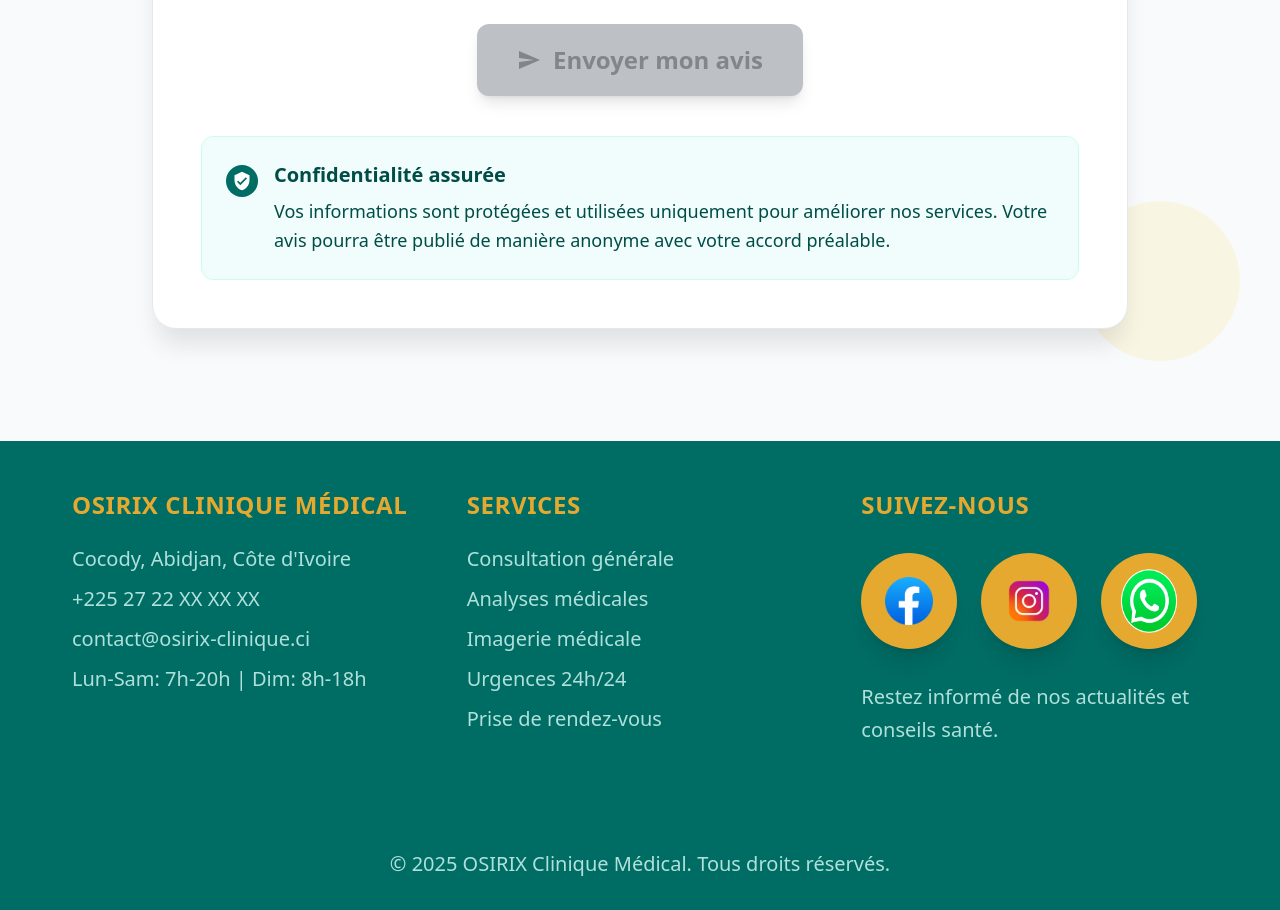
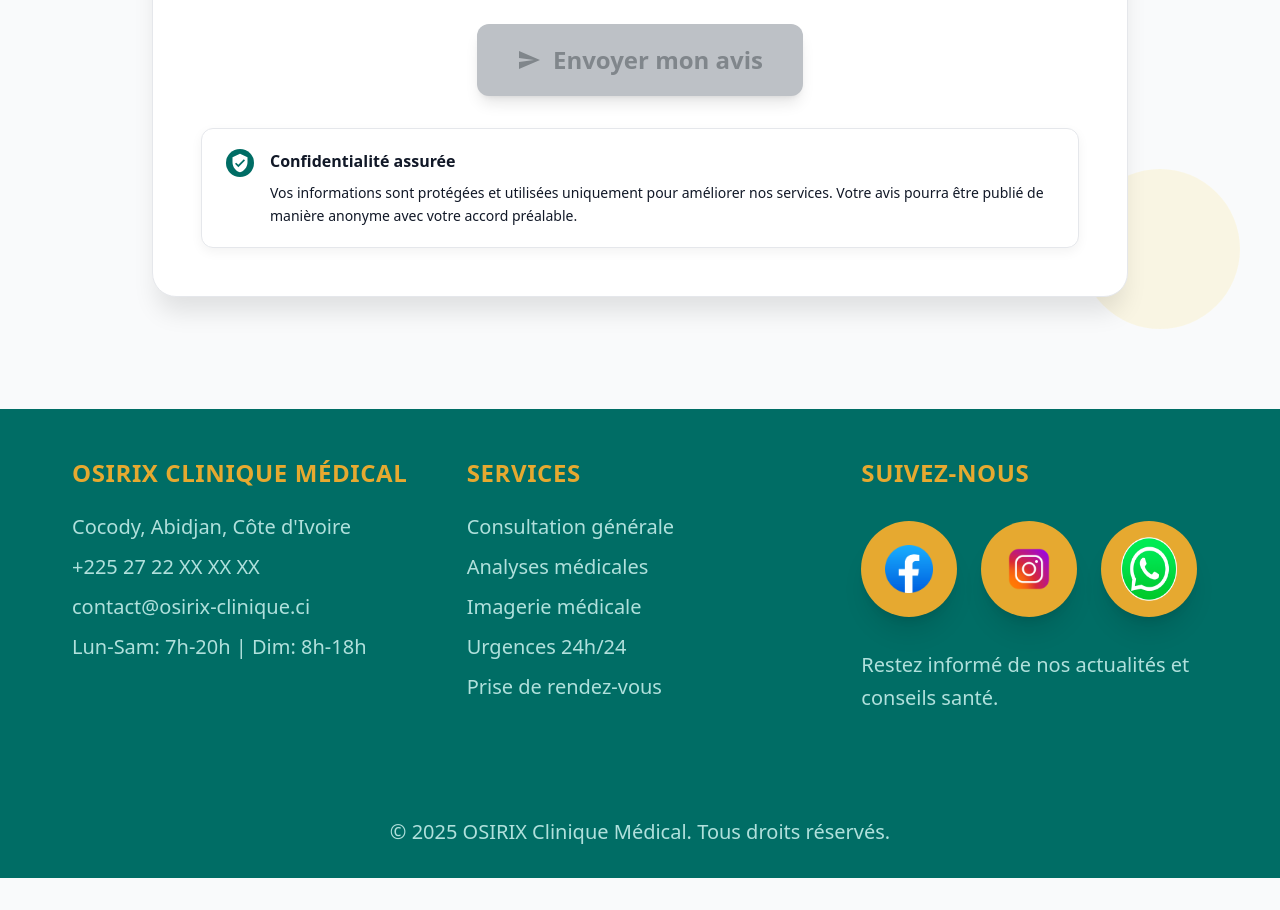
Before and after one commit to Rameaux13/osirix-medical-clinic, a Next.js app in the folder frontend/: page / in a window 1280 px wide. Shown: the part 6160-7070 px from the top of the page. After the commit the page ends 7038 px from the top, so only its background shows below. Built offline with nearby package versions, Linux system fonts and the light colour scheme.

Commit message:
modification page d' accueil

```diff
--- a/frontend/src/app/globals.css
+++ b/frontend/src/app/globals.css
@@ -346,6 +346,67 @@ footer {
   color: #fff;
 }
 
+/* SECTION CONFIDENTIALITÉ - MODE CLAIR : FOND BLANC + TEXTE NOIR */
+.confidentiality-box {
+  background-color: #ffffff !important;
+  border: 1px solid #e5e7eb !important;
+  border-radius: 12px;
+  padding: 1.25rem 1.5rem;
+  margin-top: 2rem;
+  box-shadow: 0 4px 12px rgba(0, 0, 0, 0.05);
+  transition: all 0.3s ease;
+}
+
+/* Icône check verte */
+.confidentiality-box .icon-check {
+  width: 1.75rem;
+  height: 1.75rem;
+  background-color: #006D65;
+  color: white;
+  border-radius: 9999px;
+  display: flex;
+  align-items: center;
+  justify-content: center;
+  flex-shrink: 0;
+}
+
+/* Texte en NOIR (mode clair) */
+.confidentiality-box h4 {
+  color: #111827 !important;
+  font-weight: 600;
+  font-size: 1rem;
+  margin: 0 0 0.5rem 0;
+  display: flex;
+  align-items: center;
+  gap: 0.75rem;
+}
+
+.confidentiality-box p {
+  color: #111827 !important;
+  font-size: 0.875rem;
+  line-height: 1.6;
+  margin: 0;
+}
+
+/* MODE SOMBRE : on garde un style propre (fond sombre + texte clair) */
+.dark .confidentiality-box {
+  background-color: #1f2937 !important;
+  border-color: #374151 !important;
+  box-shadow: 0 4px 12px rgba(0, 0, 0, 0.3);
+}
+
+.dark .confidentiality-box h4 {
+  color: #f3f4f6 !important; /* Gris très clair */
+}
+
+.dark .confidentiality-box p {
+  color: #d1d5db !important; /* Gris clair */
+}
+
+.dark .confidentiality-box .icon-check {
+  background-color: #2dd4bf !important; /* Vert clair en dark mode */
+}
+
 /* Responsive mobile - Boutons auth */
 @media (max-width: 768px) {
   .auth-buttons-mobile {
--- a/frontend/src/app/page.tsx
+++ b/frontend/src/app/page.tsx
@@ -125,11 +125,11 @@ export default function HomePage() {
               >
                 {darkMode ? (
                   <svg className="w-6 h-6 text-secondary-500" fill="currentColor" viewBox="0 0 24 24">
-                    <path d="M12 18C8.68629 18 6 15.3137 6 12C6 8.68629 8.68629 6 12 6C15.3137 6 18 8.68629 18 12C18 15.3137 15.3137 18 12 18ZM12 16C14.2091 16 16 14.2091 16 12C16 9.79086 14.2091 8 12 8C9.79086 8 8 9.79086 8 12C8 14.2091 9.79086 16 12 16ZM11 1H13V4H11V1ZM11 20H13V23H11V20ZM3.51472 4.92893L4.92893 3.51472L7.05025 5.63604L5.63604 7.05025L3.51472 4.92893ZM16.9497 18.364L18.364 16.9497L20.4853 19.0711L19.0711 20.4853L16.9497 18.364ZM19.0711 3.51472L20.4853 4.92893L18.364 7.05025L16.9497 5.63604L19.0711 3.51472ZM5.63604 16.9497L7.05025 18.364L4.92893 20.4853L3.51472 19.0711L5.63604 16.9497ZM23 11V13H20V11H23ZM4 11V13H1V11H4Z"/>
+                    <path d="M12 18C8.68629 18 6 15.3137 6 12C6 8.68629 8.68629 6 12 6C15.3137 6 18 8.68629 18 12C18 15.3137 15.3137 18 12 18ZM12 16C14.2091 16 16 14.2091 16 12C16 9.79086 14.2091 8 12 8C9.79086 8 8 9.79086 8 12C8 14.2091 9.79086 16 12 16ZM11 1H13V4H11V1ZM11 20H13V23H11V20ZM3.51472 4.92893L4.92893 3.51472L7.05025 5.63604L5.63604 7.05025L3.51472 4.92893ZM16.9497 18.364L18.364 16.9497L20.4853 19.0711L19.0711 20.4853L16.9497 18.364ZM19.0711 3.51472L20.4853 4.92893L18.364 7.05025L16.9497 5.63604L19.0711 3.51472ZM5.63604 16.9497L7.05025 18.364L4.92893 20.4853L3.51472 19.0711L5.63604 16.9497ZM23 11V13H20V11H23ZM4 11V13H1V11H4Z" />
                   </svg>
                 ) : (
                   <svg className="w-6 h-6 text-primary-500" fill="currentColor" viewBox="0 0 24 24">
-                    <path d="M10 7C10 10.866 13.134 14 17 14C18.9584 14 20.729 13.1957 21.9995 11.8995C22 11.933 22 11.9665 22 12C22 17.5228 17.5228 22 12 22C6.47715 22 2 17.5228 2 12C2 6.47715 6.47715 2 12 2C12.0335 2 12.067 2 12.1005 2.00049C10.8043 3.27098 10 5.04157 10 7ZM4 12C4 16.4183 7.58172 20 12 20C15.0583 20 17.7158 18.2839 19.062 15.7621C18.3945 15.9187 17.7035 16 17 16C12.0294 16 8 11.9706 8 7C8 6.29648 8.08133 5.60547 8.2379 4.938C5.71611 6.28423 4 8.9417 4 12Z"/>
+                    <path d="M10 7C10 10.866 13.134 14 17 14C18.9584 14 20.729 13.1957 21.9995 11.8995C22 11.933 22 11.9665 22 12C22 17.5228 17.5228 22 12 22C6.47715 22 2 17.5228 2 12C2 6.47715 6.47715 2 12 2C12.0335 2 12.067 2 12.1005 2.00049C10.8043 3.27098 10 5.04157 10 7ZM4 12C4 16.4183 7.58172 20 12 20C15.0583 20 17.7158 18.2839 19.062 15.7621C18.3945 15.9187 17.7035 16 17 16C12.0294 16 8 11.9706 8 7C8 6.29648 8.08133 5.60547 8.2379 4.938C5.71611 6.28423 4 8.9417 4 12Z" />
                   </svg>
                 )}
               </button>
@@ -152,11 +152,11 @@ export default function HomePage() {
               >
                 {darkMode ? (
                   <svg className="w-6 h-6 text-secondary-500" fill="currentColor" viewBox="0 0 24 24">
-                    <path d="M12 18C8.68629 18 6 15.3137 6 12C6 8.68629 8.68629 6 12 6C15.3137 6 18 8.68629 18 12C18 15.3137 15.3137 18 12 18ZM12 16C14.2091 16 16 14.2091 16 12C16 9.79086 14.2091 8 12 8C9.79086 8 8 9.79086 8 12C8 14.2091 9.79086 16 12 16ZM11 1H13V4H11V1ZM11 20H13V23H11V20ZM3.51472 4.92893L4.92893 3.51472L7.05025 5.63604L5.63604 7.05025L3.51472 4.92893ZM16.9497 18.364L18.364 16.9497L20.4853 19.0711L19.0711 20.4853L16.9497 18.364ZM19.0711 3.51472L20.4853 4.92893L18.364 7.05025L16.9497 5.63604L19.0711 3.51472ZM5.63604 16.9497L7.05025 18.364L4.92893 20.4853L3.51472 19.0711L5.63604 16.9497ZM23 11V13H20V11H23ZM4 11V13H1V11H4Z"/>
+                    <path d="M12 18C8.68629 18 6 15.3137 6 12C6 8.68629 8.68629 6 12 6C15.3137 6 18 8.68629 18 12C18 15.3137 15.3137 18 12 18ZM12 16C14.2091 16 16 14.2091 16 12C16 9.79086 14.2091 8 12 8C9.79086 8 8 9.79086 8 12C8 14.2091 9.79086 16 12 16ZM11 1H13V4H11V1ZM11 20H13V23H11V20ZM3.51472 4.92893L4.92893 3.51472L7.05025 5.63604L5.63604 7.05025L3.51472 4.92893ZM16.9497 18.364L18.364 16.9497L20.4853 19.0711L19.0711 20.4853L16.9497 18.364ZM19.0711 3.51472L20.4853 4.92893L18.364 7.05025L16.9497 5.63604L19.0711 3.51472ZM5.63604 16.9497L7.05025 18.364L4.92893 20.4853L3.51472 19.0711L5.63604 16.9497ZM23 11V13H20V11H23ZM4 11V13H1V11H4Z" />
                   </svg>
                 ) : (
                   <svg className="w-6 h-6 text-primary-500" fill="currentColor" viewBox="0 0 24 24">
-                    <path d="M10 7C10 10.866 13.134 14 17 14C18.9584 14 20.729 13.1957 21.9995 11.8995C22 11.933 22 11.9665 22 12C22 17.5228 17.5228 22 12 22C6.47715 22 2 17.5228 2 12C2 6.47715 6.47715 2 12 2C12.0335 2 12.067 2 12.1005 2.00049C10.8043 3.27098 10 5.04157 10 7ZM4 12C4 16.4183 7.58172 20 12 20C15.0583 20 17.7158 18.2839 19.062 15.7621C18.3945 15.9187 17.7035 16 17 16C12.0294 16 8 11.9706 8 7C8 6.29648 8.08133 5.60547 8.2379 4.938C5.71611 6.28423 4 8.9417 4 12Z"/>
+                    <path d="M10 7C10 10.866 13.134 14 17 14C18.9584 14 20.729 13.1957 21.9995 11.8995C22 11.933 22 11.9665 22 12C22 17.5228 17.5228 22 12 22C6.47715 22 2 17.5228 2 12C2 6.47715 6.47715 2 12 2C12.0335 2 12.067 2 12.1005 2.00049C10.8043 3.27098 10 5.04157 10 7ZM4 12C4 16.4183 7.58172 20 12 20C15.0583 20 17.7158 18.2839 19.062 15.7621C18.3945 15.9187 17.7035 16 17 16C12.0294 16 8 11.9706 8 7C8 6.29648 8.08133 5.60547 8.2379 4.938C5.71611 6.28423 4 8.9417 4 12Z" />
                   </svg>
                 )}
               </button>
@@ -727,18 +727,16 @@ export default function HomePage() {
               </div>
             </form>
 
-            <div className="mt-8 sm:mt-10 p-5 sm:p-6 bg-primary-50 dark:bg-primary-900/30 rounded-xl border border-primary-100 dark:border-primary-800 theme-transition">
+            <div className="confidentiality-box">
               <div className="flex items-start gap-3 sm:gap-4">
-                <div className="w-7 h-7 sm:w-8 sm:h-8 bg-primary-500 rounded-full flex items-center justify-center flex-shrink-0 mt-1">
-                  <svg className="w-4 h-4 sm:w-5 sm:h-5 text-white" fill="currentColor" viewBox="0 0 24 24">
+                <div className="icon-check">
+                  <svg className="w-4 h-4 sm:w-5 sm:h-5" fill="currentColor" viewBox="0 0 24 24">
                     <path d="M12 1L3 5V11C3 16.55 6.84 21.74 12 23C17.16 21.74 21 16.55 21 11V5L12 1M10 17L6 13L7.41 11.59L10 14.17L16.59 7.58L18 9L10 17Z" />
                   </svg>
                 </div>
                 <div>
-                  <h4 className="text-base sm:text-lg md:text-xl font-semibold text-primary-700 dark:text-primary-300 mb-1 sm:mb-2 theme-transition">
-                    Confidentialité assurée
-                  </h4>
-                  <p className="text-sm sm:text-base md:text-lg text-primary-700 dark:text-primary-400 leading-relaxed theme-transition">
+                  <h4>Confidentialité assurée</h4>
+                  <p>
                     Vos informations sont protégées et utilisées uniquement pour améliorer nos services.
                     Votre avis pourra être publié de manière anonyme avec votre accord préalable.
                   </p>
```
